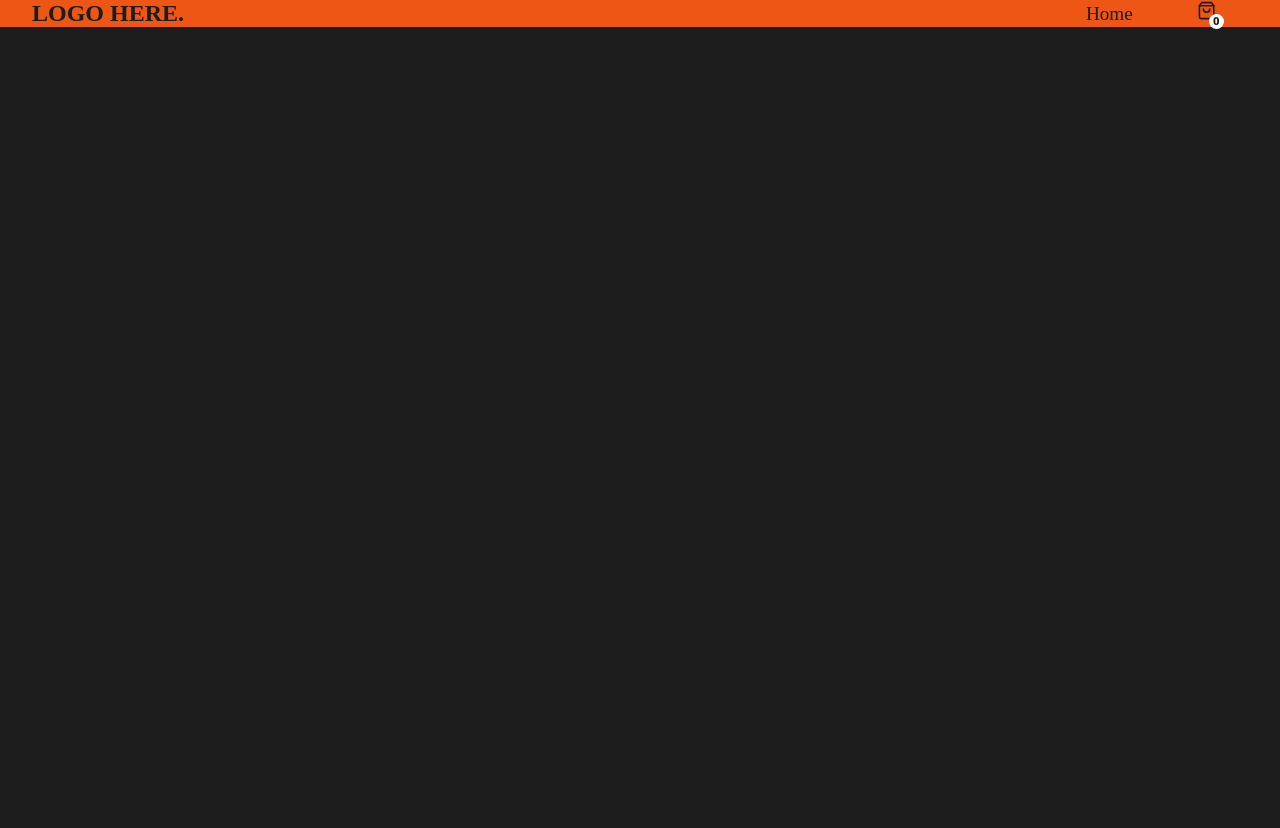
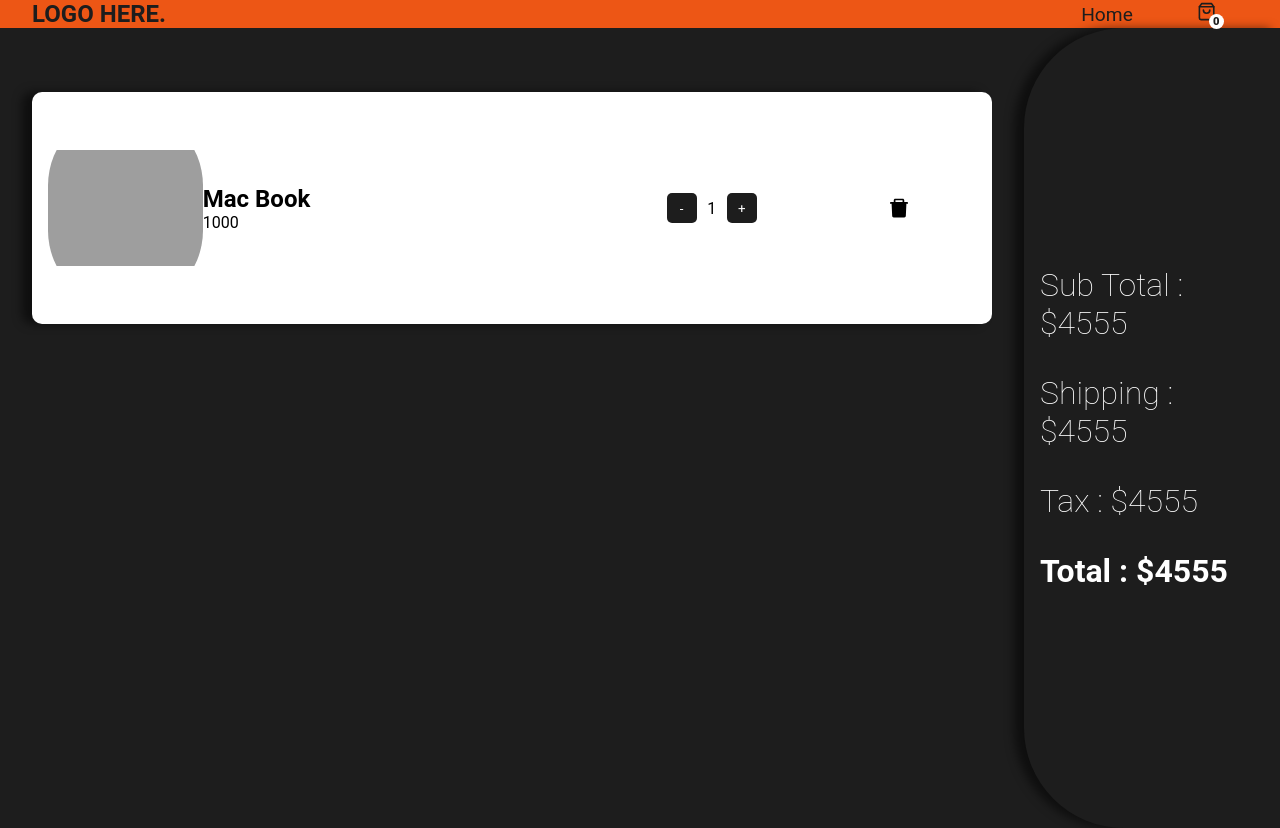
Before and after one commit to maazrehman99/Ecommerce-Product-Page, a React (Create React App) app: page /cart in a window 1280 px wide. Before the commit this address had no page. Before the commit the page ends 800 px from the top, so only its background shows below. Built offline with nearby package versions, Linux system fonts and the light colour scheme; grey boxes are pictures that could not be loaded.

Commit message:
scss done

```diff
--- a/src/App.js
+++ b/src/App.js
@@ -5,6 +5,7 @@
 import {Toaster} from "react-hot-toast"
 
 import { BrowserRouter as Router, Routes, Route } from "react-router-dom";
+import Cart from "./components/Cart";
 
 function App() {
   return (
@@ -13,6 +14,7 @@
         <Header />
         <Routes>
           <Route path="/" element={<Home />} />
+          <Route path="/cart" element={<Cart/>} />
 
         </Routes>
         <Toaster />
--- /dev/null
+++ b/src/components/Cart.jsx
@@ -0,0 +1,52 @@
+import React from "react";
+import { AiFillDelete } from "react-icons/ai";
+
+const Cart = () => {
+  const img1 =
+    "https://myshop.pk/pub/media/catalog/product/cache/26f8091d81cea4b38d820a1d1a4f62be/_/a/_apple-macbook-pro-m2_-myshop-pk-6_1_1.jpg";
+  return (
+    <div className="cart">
+      <main>
+        <Cartitem
+          img={img1}
+          name={"Mac Book"}
+          price={1000}
+          qty={1}
+          id={"ASD"}
+        />
+      </main>
+      <aside>
+        <h2>Sub Total : ${4555}</h2>
+        <h2>Shipping : ${4555}</h2>
+        <h2>Tax : ${4555}</h2>
+        <h2>Total : ${4555}</h2>
+      </aside>
+    </div>
+  );
+};
+
+const Cartitem = ({
+  img,
+  name,
+  price,
+  qty,
+  decrement,
+  increment,
+  deleteHandler,
+  id,
+}) => (
+  <div className="cartItem">
+    <img src={img} alt="" />
+    <article>
+      <h2>{name}</h2>
+      <p>{price}</p>
+    </article>
+    <div>
+      <button onClick={() => decrement(id)}>-</button>
+      <p>{qty}</p>
+      <button onClick={() => increment(id)}>+</button>
+    </div>
+    <AiFillDelete onClick={() => deleteHandler(id)} />
+  </div>
+);
+export default Cart;
--- a/src/styles/app.scss
+++ b/src/styles/app.scss
@@ -3,12 +3,15 @@
     padding: 0;
     text-decoration: none;
     box-sizing: border-box;
+    font-family: 'Roboto', sans-serif;
 
 }
 
 @import 'colors';
 @import 'header';
 @import 'home';
+@import 'cart';
+@import 'mediaquery';
 
 body{
     background-color: $primary;
--- /dev/null
+++ b/src/styles/cart.scss
@@ -0,0 +1,92 @@
+@import 'colors';
+
+.cart{
+    height: 100vh;
+    display:grid;
+    grid-template-columns: 4fr 1fr;
+    >main{
+        padding: 2rem;
+        overflow-y: auto;
+
+        >h1{
+            color: $tertiary;
+            font:100 2rem 'Roboto', sans-serif;
+        }
+        *::-webkit-scrollbar{
+            display: none;
+        }
+    }
+    >aside{
+        border-radius: 100px 0 0 100px;
+        background-color: $primary;
+        color: $tertiary;
+        height: 100%;
+        width: 100%;
+        box-shadow: -10px 0px 10px rgba(0,0,0,0.5);
+        display: flex;
+        flex-direction: column;
+        justify-content: center;
+        >h2{
+            margin: 1rem;
+            color: $tertiary;
+            font:100 2rem 'Roboto', sans-serif;
+            font : 100 2rem 'Roboto', sans-serif;
+            &:last-of-type{
+                font-weight: 600;
+            }
+        }
+    }
+
+}
+
+.cartItem{
+    display: grid;
+    grid-template-columns: 1fr 3fr 1fr 1fr;
+    width: 100%;
+    border-radius: 10px;
+    background-color: $tertiary;
+    margin: 2rem 0;
+    padding: 1rem;
+    box-shadow: -10px 0px 10px rgba(0,0,0,0.5);
+    align-items: center;
+    >img{
+        width: 100%;
+        height: 200px;
+        border-radius: 100px;
+        object-fit: contain;
+    }
+    >div{
+        display: flex;
+     align-items: center;
+        height: 100%;
+        button{
+            background-color: $primary;
+            color: $tertiary;
+            width: 30px;
+            height: 30px;
+            border-radius: 5px;
+            border: none;
+            cursor: pointer;
+            &:hover{
+                background-color: $primarydark;
+            }
+        }
+        p{
+            width: 30px;
+            height: 30px;
+            display: grid;
+            place-items: center;
+        }
+
+    }
+    >svg{
+        cursor: pointer;
+        display: inline-block;
+        margin:auto;
+         font-size: 1.5rem;
+         &:hover{
+             color: $secondary;
+         }
+    }
+
+}
--- /dev/null
+++ b/src/styles/mediaquery.scss
@@ -0,0 +1,17 @@
+@media screen and (max-width: 820px){
+    .cart{
+
+    grid-template-columns: 1fr;
+
+    >aside{
+      padding: 2rem;
+      border-radius: 0;
+        >h2{
+
+            font:100 1.2rem 'Roboto', sans-serif;
+
+            }
+        }
+    }
+
+}
```
